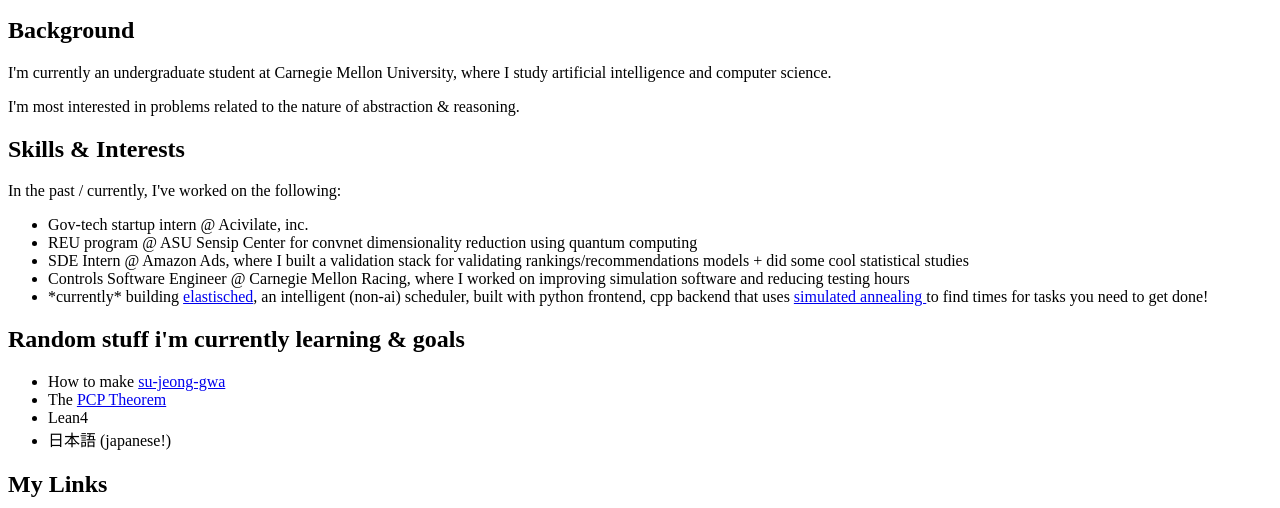
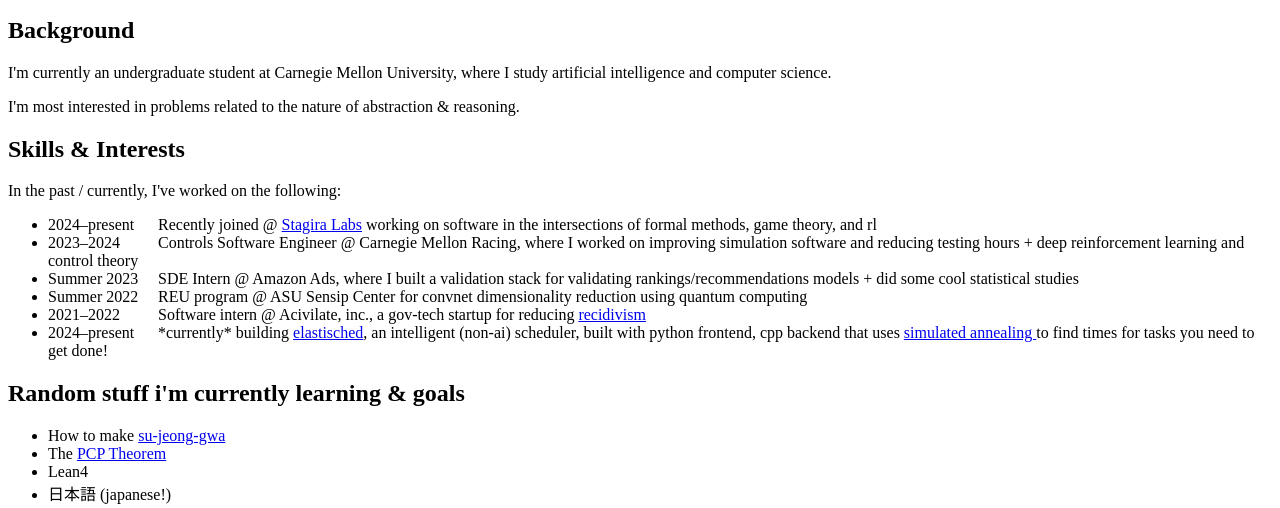
Before and after one commit to chrissuu/portfolio, a plain HTML site: page index.html in a window 1280 px wide. Shown: the part 318-826 px from the top of the page. Drawn offline with Linux system fonts and the light colour scheme.

Commit message:
[Feature] new footnotes, updated about

```diff
--- a/index.html
+++ b/index.html
@@ -21,11 +21,12 @@
     <h2>Skills & Interests</h2>
     <p>In the past / currently, I've worked on the following:</p>
     <ul>
-        <li>Gov-tech startup intern @ Acivilate, inc.</li>
-        <li>REU program @ ASU Sensip Center for convnet dimensionality reduction using quantum computing</li>
-        <li>SDE Intern @ Amazon Ads, where I built a validation stack for validating rankings/recommendations models + did some cool statistical studies</li>
-        <li>Controls Software Engineer @ Carnegie Mellon Racing, where I worked on improving simulation software and reducing testing hours</li>
-        <li>*currently* building <a href="https://www.github.com/chrissuu/elastisched">elastisched</a>, an intelligent (non-ai) scheduler, built with python frontend, cpp backend that uses <a href="https://en.wikipedia.org/wiki/Simulated_annealing">simulated annealing </a> to find times for tasks you need to get done!</li>
+        <li><span style="display:inline-block; width:110px;">2024–present</span>Recently joined @ <a href="https://www.stagiralabs.com">Stagira Labs</a> working on software in the intersections of formal methods, game theory, and rl</li>
+        <li><span style="display:inline-block; width:110px;">2023–2024</span>Controls Software Engineer @ Carnegie Mellon Racing, where I worked on improving simulation software and reducing testing hours + deep reinforcement learning and control theory</li>
+        <li><span style="display:inline-block; width:110px;">Summer 2023</span>SDE Intern @ Amazon Ads, where I built a validation stack for validating rankings/recommendations models + did some cool statistical studies</li>
+        <li><span style="display:inline-block; width:110px;">Summer 2022</span>REU program @ ASU Sensip Center for convnet dimensionality reduction using quantum computing</li>
+        <li><span style="display:inline-block; width:110px;">2021–2022</span>Software intern @ Acivilate, inc., a gov-tech startup for reducing <a href="https://en.wikipedia.org/wiki/Recidivism">recidivism</a></li>
+        <li><span style="display:inline-block; width:110px;">2024–present</span>*currently* building <a href="https://www.github.com/chrissuu/elastisched">elastisched</a>, an intelligent (non-ai) scheduler, built with python frontend, cpp backend that uses <a href="https://en.wikipedia.org/wiki/Simulated_annealing">simulated annealing </a> to find times for tasks you need to get done!</li>
     </ul>
 
     <h2>Random stuff i'm currently learning & goals</h2>
```
